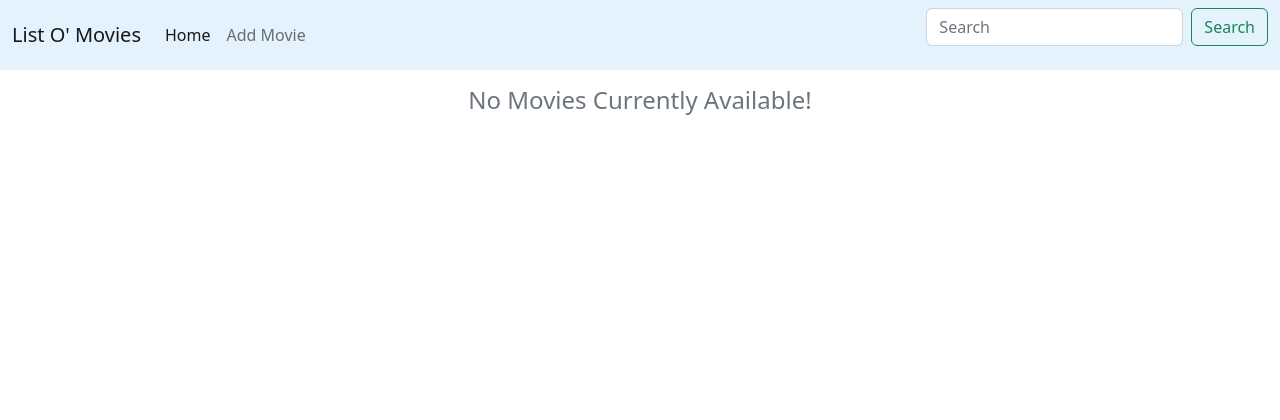
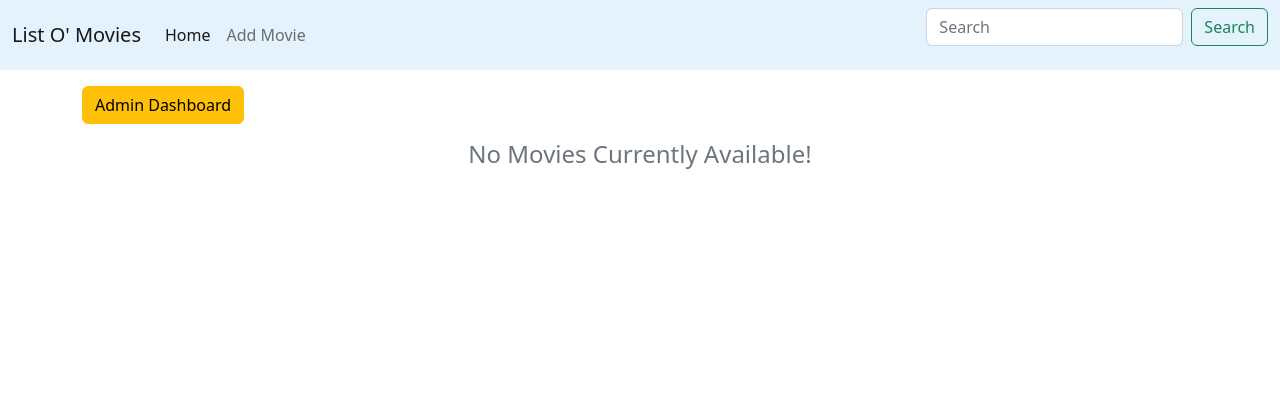
Before and after one commit to crasch0283/django_moviesite, a Django app: page / in a window 1280 px wide. Shown: the top 420 px of the page. Run offline with Django 4.2, Linux system fonts and the light colour scheme; data that the repository does not hold is empty.

Commit message:
Add Admin Dashboard button on home page

```diff
--- a/DjangoWebProject1/app/templates/app/index.html
+++ b/DjangoWebProject1/app/templates/app/index.html
@@ -2,6 +2,7 @@
 {% block title %}List O' Movies{% endblock %}
 
 {% block content %}
+<a href="{% url 'admin:index' %}" class="btn btn-warning mb-3">Admin Dashboard</a>
 {% if movies %}
     {% for movie in movies %}
         <div class="row bounce">
```
